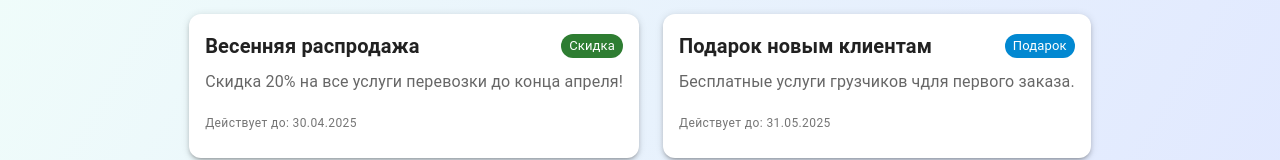
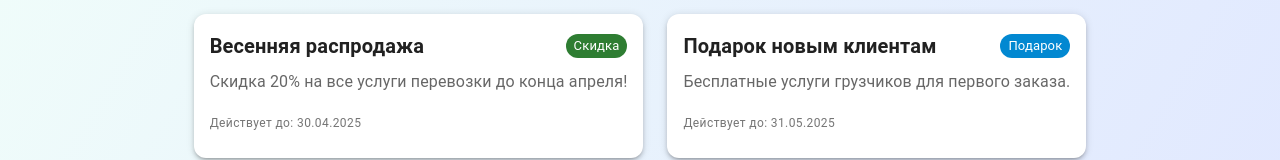
Before and after one commit to MarsDVG/SVCHS_Kyrsach, a React (Create React App) app in the folder client/: page /promotions in a window 1280 px wide. Shown: the part 172-332 px from the top of the page. Built offline with nearby package versions, Linux system fonts and the light colour scheme.

Commit message:
fix: typo in text on PromotionPage

```diff
--- a/client/src/pages/PromotionsPage.js
+++ b/client/src/pages/PromotionsPage.js
@@ -11,7 +11,7 @@ const mockPromotions = [
   },
   {
     title: 'Подарок новым клиентам',
-    description: 'Бесплатные услуги грузчиков чдля первого заказа.',
+    description: 'Бесплатные услуги грузчиков для первого заказа.',
     type: 'Подарок',
     validUntil: '31.05.2025',
     color: 'info',
```
